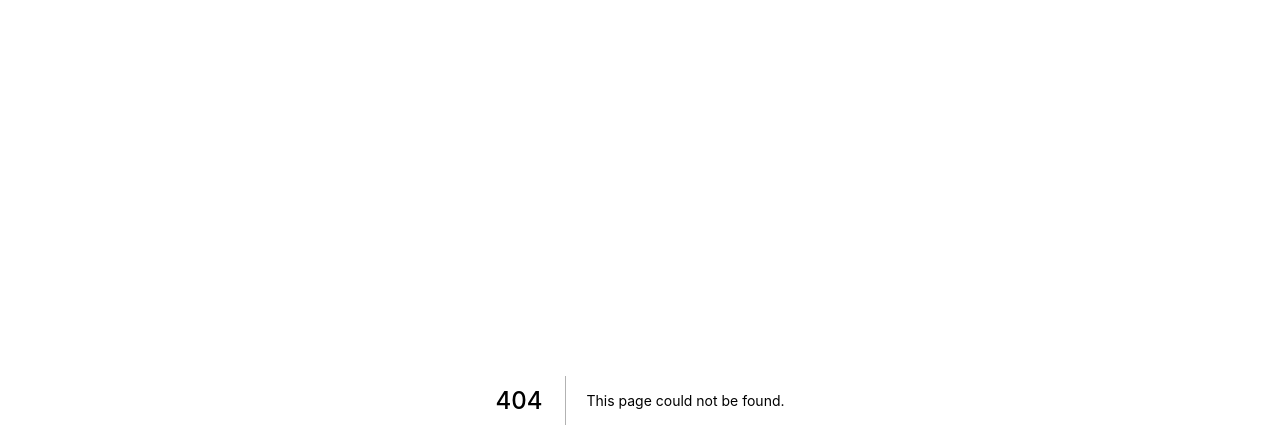
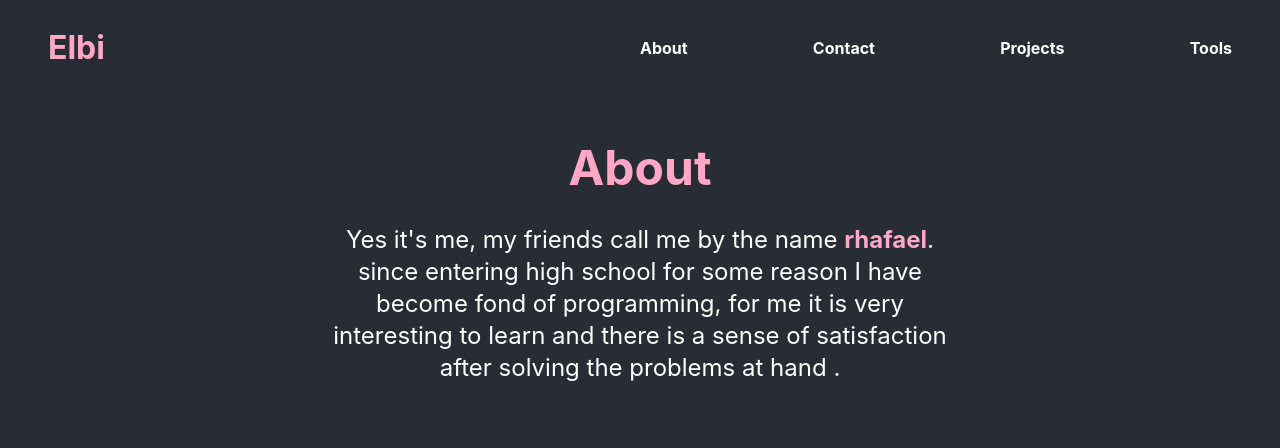
Before and after one commit to ElbiGans04/new-portofolio, a Next.js app: page /about in a window 1280 px wide. Before the commit this address had no page. Shown: the top 448 px of the page. Built offline with nearby package versions, Linux system fonts and the light colour scheme.

Commit message:
menambahkan halaman about dan tools

```diff
--- /dev/null
+++ b/Components/Container.js
@@ -0,0 +1,24 @@
+import styled from 'styled-components'
+
+const Container = styled.div`
+  display: flex;
+  flex-direction: column;
+  justify-content: center;
+  align-items: center;
+  width: 50%;
+
+  @media (max-width: 768px) {
+    & {
+      width: 80%;
+    }
+  }
+
+  @media (max-width: 576px) {
+    & {
+      width: 90%;
+    }
+  }
+`;
+
+
+export default Container
--- /dev/null
+++ b/Components/Layout.js
@@ -0,0 +1,32 @@
+import styled from 'styled-components'
+import NavBar from './Navbar'
+
+
+function Layout ({children}) {
+    return (
+    <Container>
+      <NavBar></NavBar>
+      <Main>{children}</Main>
+    </Container>
+    )
+};
+
+export default Layout;
+
+const Container = styled.div`
+  background-color: var(--dark);
+  height: 100vh;
+`;
+
+const Main = styled.main`
+  margin-top: 3rem;
+  display: grid;
+  justify-items: center;
+  align-items: center;
+
+  @media (max-width: 768px) {
+    & {
+      padding: 0 1rem;
+    }
+  }
+`;
--- a/Components/Navbar.js
+++ b/Components/Navbar.js
@@ -15,7 +15,7 @@ function NavBar ({active}) {
             </NavbarHead>
 
             <NavbarButton>
-                <NavbarButtonInput defaultValue={navbarOpen} onClick={() => setNavbarOpen(state => !state)} type="checkbox"></NavbarButtonInput>
+                <NavbarButtonInput checked={navbarOpen} onChange={() => setNavbarOpen(state => !state)} type="checkbox"></NavbarButtonInput>
                 <NavbarButtonSpan></NavbarButtonSpan>
                 <NavbarButtonSpan></NavbarButtonSpan>
                 <NavbarButtonSpan></NavbarButtonSpan>
--- /dev/null
+++ b/Components/Paragraph.js
@@ -0,0 +1,15 @@
+import styled from 'styled-components';
+import Text from './Text'
+
+const Paragraph = styled(Text)`
+  line-height: 2rem;
+
+  @media (max-width: 768px) {
+    & {
+      line-height: 1.5rem;
+    }
+  }
+`;
+
+
+export default Paragraph
--- /dev/null
+++ b/Components/Text.js
@@ -0,0 +1,35 @@
+import styled from 'styled-components'
+function calcute(value, number) {
+
+  // parse
+  let result = value - number;
+
+  return `${result < 1 ? 1 : result}rem`
+
+}
+
+const Text = styled.h1`
+  font-size: ${({size}) => `${size}rem` || '1rem'};
+  margin: ${ ({margin}) => margin || '0 0 0 0'};
+  color: white;
+  text-align: center;
+
+  @media (max-width: 768px) {
+    & {
+      font-size :  ${({size}) => calcute(size, 0.5)};
+    }
+  }
+
+  @media (max-width: 576px) {
+    & {
+      font-size :  ${({size}) => calcute(size, 1.5)};
+    }
+  }
+
+  & span {
+    color: var(--pink);
+    font-weight: bold;
+  }
+`;
+
+export default Text;
--- a/pages/_app.js
+++ b/pages/_app.js
@@ -1,9 +1,12 @@
 import '../styles/reset.css'
 import '../styles/globals.css'
+import Layout from '../Components/Layout'
 
 function MyApp({ Component, pageProps }) {
   return (
-    <Component {...pageProps} />
+    <Layout>
+      <Component {...pageProps} />
+    </Layout>
   )
 }
 
--- /dev/null
+++ b/pages/about.js
@@ -0,0 +1,26 @@
+import Text from "../Components/Text";
+import Paragraph from "../Components/Paragraph";
+import Container from "../Components/Container";
+import Head from 'next/head'
+
+
+function About() {
+  return (
+    <Container>
+      <Head>
+        <title>About Me</title>
+      </Head>
+      <Text size="3">
+        <span>About</span>
+      </Text>
+      <Paragraph size="1.5" margin="2rem 0 0 0" lineHeight="2">
+        Yes it's me, my friends call me by the name <span>rhafael</span>. since
+        entering high school for some reason I have become fond of programming,
+        for me it is very interesting to learn and there is a sense of
+        satisfaction after solving the problems at hand .
+      </Paragraph>
+    </Container>
+  );
+}
+
+export default About;
```
Also changed, not shown: pages/index.js (+10 -56 lines), pages/tools.js (added, +24 -0 lines).
